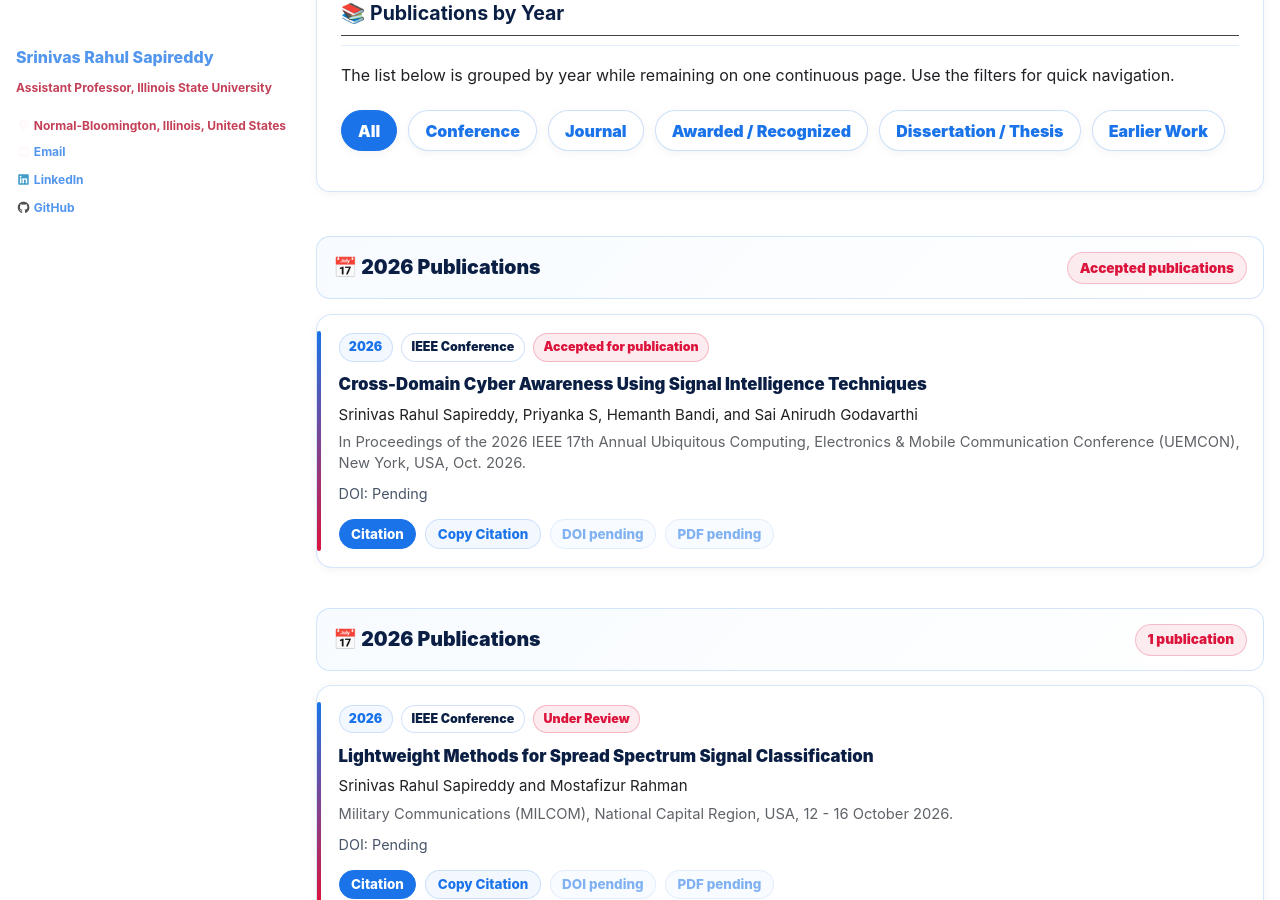
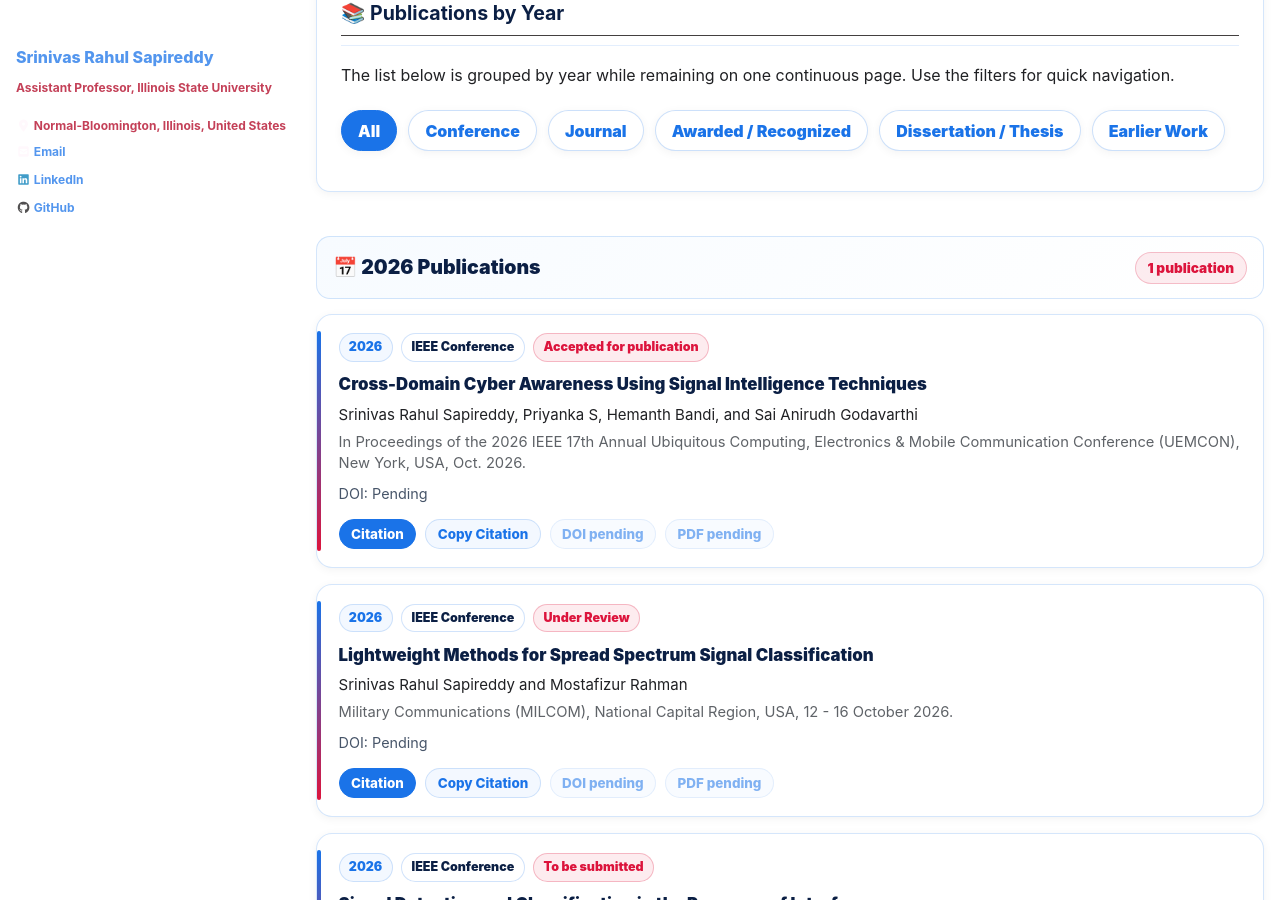
Before and after one commit to srsapireddy/srsapireddy.github.io, a Jekyll site: the page built from _pages/publications.md, in a window 1280 px wide and 900 px high, scrolled down 1236 px. Built offline with Jekyll 4.4.1, drawn with Linux system fonts in a browser that asks for light colours; cached includes are drawn as plain includes; nearby versions of some CDN libraries.

Commit message:
Update publications.md

```diff
--- a/_pages/publications.md
+++ b/_pages/publications.md
@@ -825,11 +825,13 @@ author_profile: true
     </div>
         </div>
 
+    <!-- Full title: R2ML: Interpretable Machine Learning for R-Value-Based RF Modulation Classification -->
+
     <div class="year-section" data-year-section="2026">
       <div class="year-header">
         <div class="year-title">📅 2026 Publications</div>
-        <div class="year-pill">Accepted publications</div>
-      </div>
+        <div class="year-pill">1 publication</div>
+    </div>
 
       <div class="publication-card" data-type="conference">
         <div class="pub-top">
@@ -865,14 +867,6 @@ author_profile: true
           S. R. Sapireddy, P. Siddappa, H. Bandi, and S. A. Godavarthi, “Cross-Domain Cyber Awareness Using Signal Intelligence Techniques,” in <em>Proceedings of the 2026 IEEE 17th Annual Ubiquitous Computing, Electronics &amp; Mobile Communication Conference (UEMCON)</em>, New York, NY, USA, Oct. 2026, accepted for publication.
         </div>
       </div>
-    </div>
-
-    <!-- Full title: R2ML: Interpretable Machine Learning for R-Value-Based RF Modulation Classification -->
-
-    <div class="year-section" data-year-section="2026">
-      <div class="year-header">
-        <div class="year-title">📅 2026 Publications</div>
-        <div class="year-pill">1 publication</div>
     </div>
 
     <div class="publication-card" data-type="conference">
```
